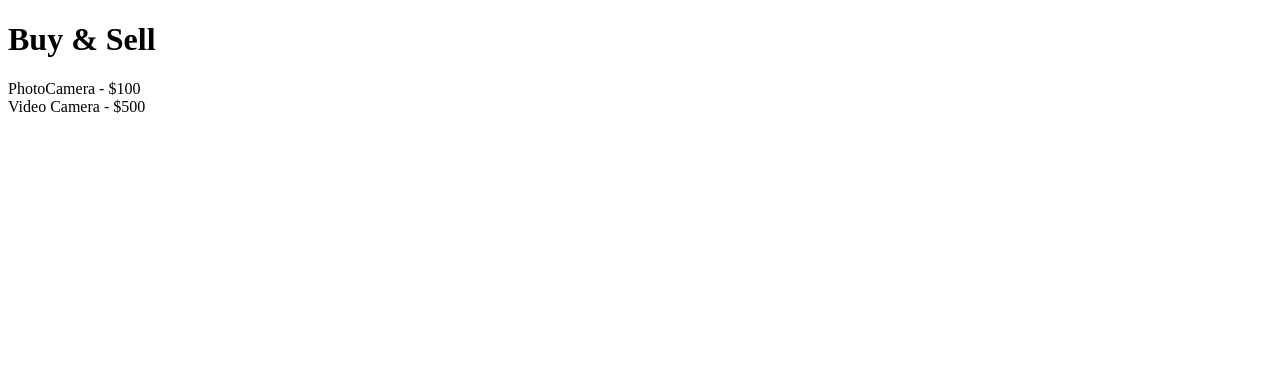
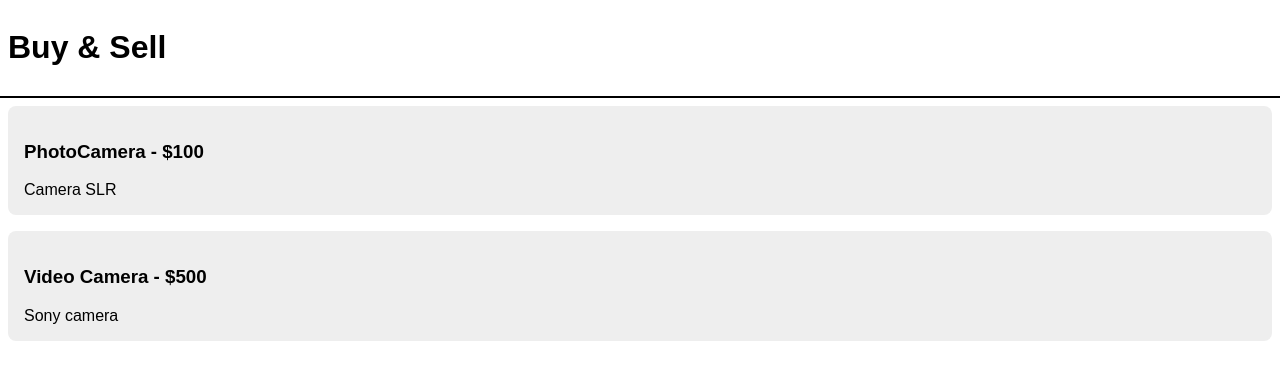
Before and after one commit to parthippkn/angular, an Angular app in the folder sample-1/: page /listings in a window 1280 px wide. Shown: the top 380 px of the page. Built offline with nearby package versions, Linux system fonts and the light colour scheme.

Commit message:
added listing page

```diff
--- a/sample-1/src/app/app.component.html
+++ b/sample-1/src/app/app.component.html
@@ -1,4 +1,5 @@
-<h1> {{ title }}</h1>
+
+<div id="top-bar"><h1> {{ title }}</h1></div>
 
 
 <router-outlet></router-outlet>
--- a/sample-1/src/app/listing-page/listing-page.component.html
+++ b/sample-1/src/app/listing-page/listing-page.component.html
@@ -1,5 +1,6 @@
 <div>
-    <div class="box" *ngFor="let listing of listings">
-        {{listing.name}} - ${{listing.price}}
+    <div class="content-box" *ngFor="let listing of listings">
+        <a routerLink="/listings/{{listing.id}}"><h3>{{listing.name}} - ${{listing.price}}</h3></a>
+        {{listing.description}}
     </div>
 </div>
--- a/sample-1/src/styles.css
+++ b/sample-1/src/styles.css
@@ -1 +1,88 @@
 /* You can add global styles to this file, and also import other style files */
+body {
+    font-family: Arial, sans-serif;
+    margin: 0;
+    padding: 0;
+}
+
+button {
+    background-color: black;
+    border: none;
+    border-radius: 8px;
+    color: white;
+    cursor: pointer;
+    outline: none;
+    padding: 16px;
+    font-family: Arial, sans-serif;
+    font-size: 16px;
+}
+
+input, textarea {
+    border: 2px solid black;
+    border-radius: 8px;
+    font-family: Arial, sans-serif;
+    font-size: 16px;
+    padding: 8px;
+}
+
+a {
+    text-decoration: none;
+    color: black;
+}
+
+div {
+    padding: 8px;
+}
+
+#page-wrap {
+    background-color: #EEE;
+    min-height: 100vh;
+    padding: 0;
+    width: 100vw;
+}
+
+#max-width-column {
+    background-color: white;
+    margin: 0 auto;
+    max-width: 700px;
+    min-height: 100vh;
+    padding: 16px;
+    position: relative;
+}
+
+#top-bar {
+    border-bottom: 2px solid black;
+}
+
+#app-heading {
+    margin-top: 0;
+}
+
+#my-listings-button {
+    position: absolute;
+    top: 16px;
+    right: 16px;
+}
+
+#content-wrap {
+    padding: 16px;
+}
+
+.content-box {
+    background-color: #EEE;
+    border-radius: 8px;
+    padding: 16px;
+    position: relative;
+    margin-bottom: 16px;
+}
+
+.buttons-container {
+    position: absolute;
+    right: 0px;
+    bottom: 0px;
+    padding: 16px;
+}
+
+.buttons-container > button {
+    margin-left: 8px;
+}
```
Also changed, not shown: 1 other file (tests, documents, lock files or other folders).
